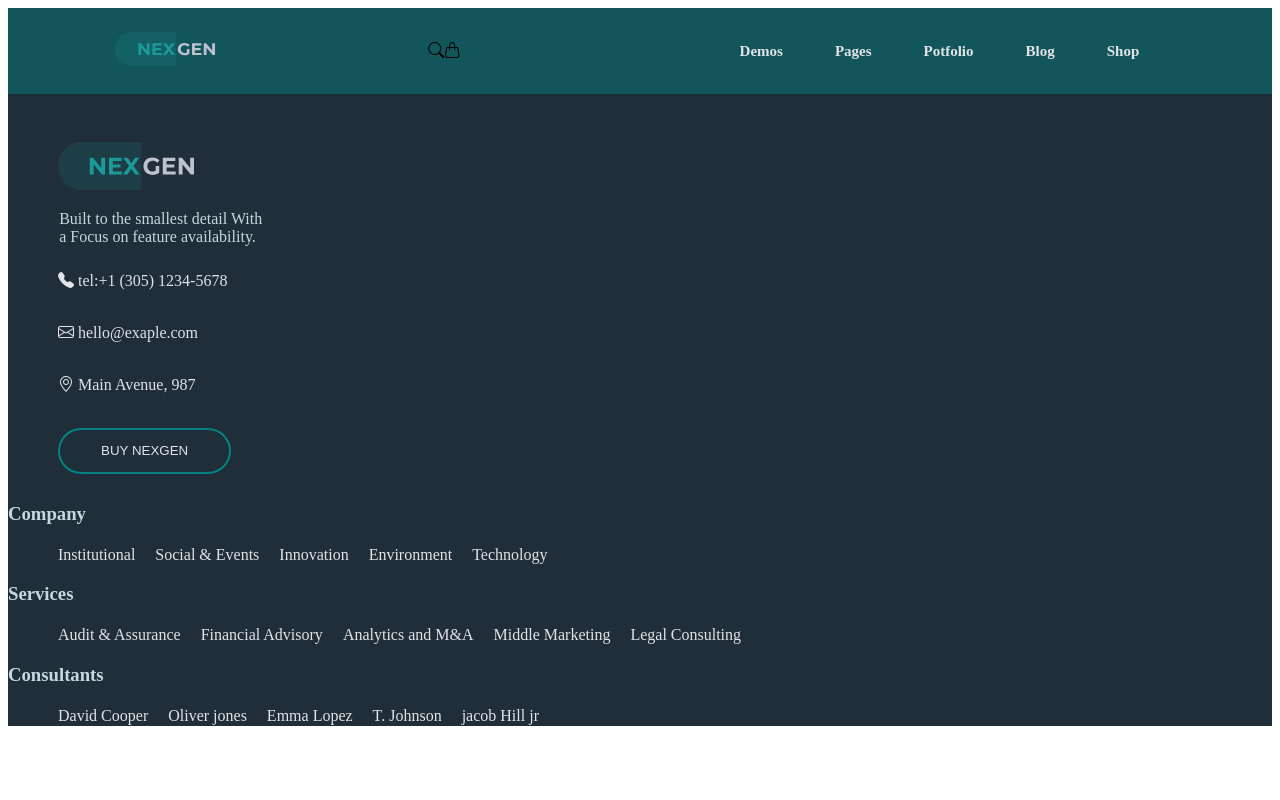
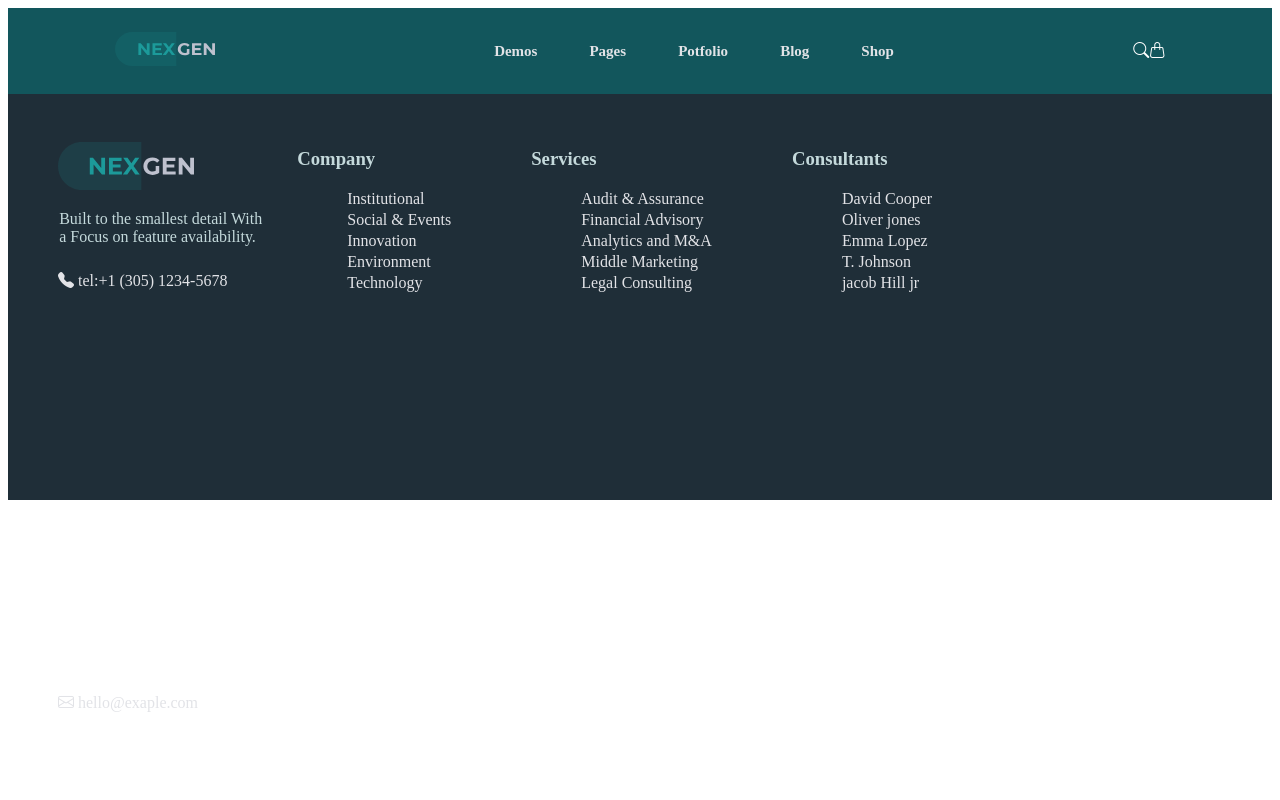
Before and after one commit to Huntney1/proj-html-vuejs, a Vue app in the folder insurance-consulting/: page / in a window 1280 px wide. Shown: the top 800 px of the page. Built offline with nearby package versions, Linux system fonts and the light colour scheme.

Commit message:
sistemazione footer

```diff
--- a/insurance-consulting/src/components/AppFooter.vue
+++ b/insurance-consulting/src/components/AppFooter.vue
@@ -9,7 +9,8 @@ export default {
 }
 </script>
 
-<template lang="">
+<template>
+
     <footer>
         <section class="footer-main">
             <div class="container">
@@ -99,8 +100,8 @@ export default {
 
                         </div>
                     </div>
+
                     <!-- 4° sezione -->
-
                     <div class="col-12 col-md-6 col-lg-3 item">
                         <div class="card">
                             <h3>Consultants</h3>
@@ -149,5 +150,23 @@ export default {
 
         }
 
+        .card{
+            position: relative;
+            z-index: 1;
+            width: 100%;
+            padding: 35px;
+            border-radius: 10px;
+            border: none;
+            transition: all 0.4s ease-out 0s;
+        }
+
+        .items{
+            display: flex;
+
+            .menu-Company{
+                display: block;
+            }
+        }
+
     }
 </style>
--- a/insurance-consulting/src/components/AppHeader.vue
+++ b/insurance-consulting/src/components/AppHeader.vue
@@ -44,11 +44,11 @@ export default {
           label: "Potfolio",
           url: "#",
           active: false,
-          sublabel:[{
-            Full_Width:'2 columns',
-            With_Sidebar: '3 columns',
-            Single_Portfolio: '4 columns',
-        }],
+          sublabel:[
+            'Full Width',
+            'With Sidebar',
+            'Single Portfolio',
+        ],
       },
         {
           label: "Blog",
@@ -63,7 +63,7 @@ export default {
         {
           label: "Shop",
           url: "#",
-          active: false,
+          active: true,
         },
       ],
     };
@@ -89,14 +89,13 @@ export default {
         </div>
 
           <!-- richiamo la lista alla nav bar -->
-        <div class="col-7 dropdown ">
+        <AppNavbar :menu="menu"></AppNavbar>
 
-            <!-- icone -->
-            <i class="bi bi-search"></i>
-            <i class="bi bi-handbag"></i>
-
+        <!-- icone -->
+        <div class="icon-head">
+         <i class="bi bi-search"></i>
+          <i class="bi bi-handbag"></i>
         </div>
-        <AppNavbar :menu="menu"></AppNavbar>
       </div>
     </nav>
   </header>
@@ -122,11 +121,13 @@ header{
       width: 100px;
     }
 
+    .icon-head{
+      color:white;
+    }
 
 
-    ul {
+   /*  ul {
       height: 100%;
-      display: flex;
       text-decoration:none;
 
       list-style: none;
@@ -144,6 +145,6 @@ header{
 
 
     }
-  }
+  } */
 }
 </style>
```
